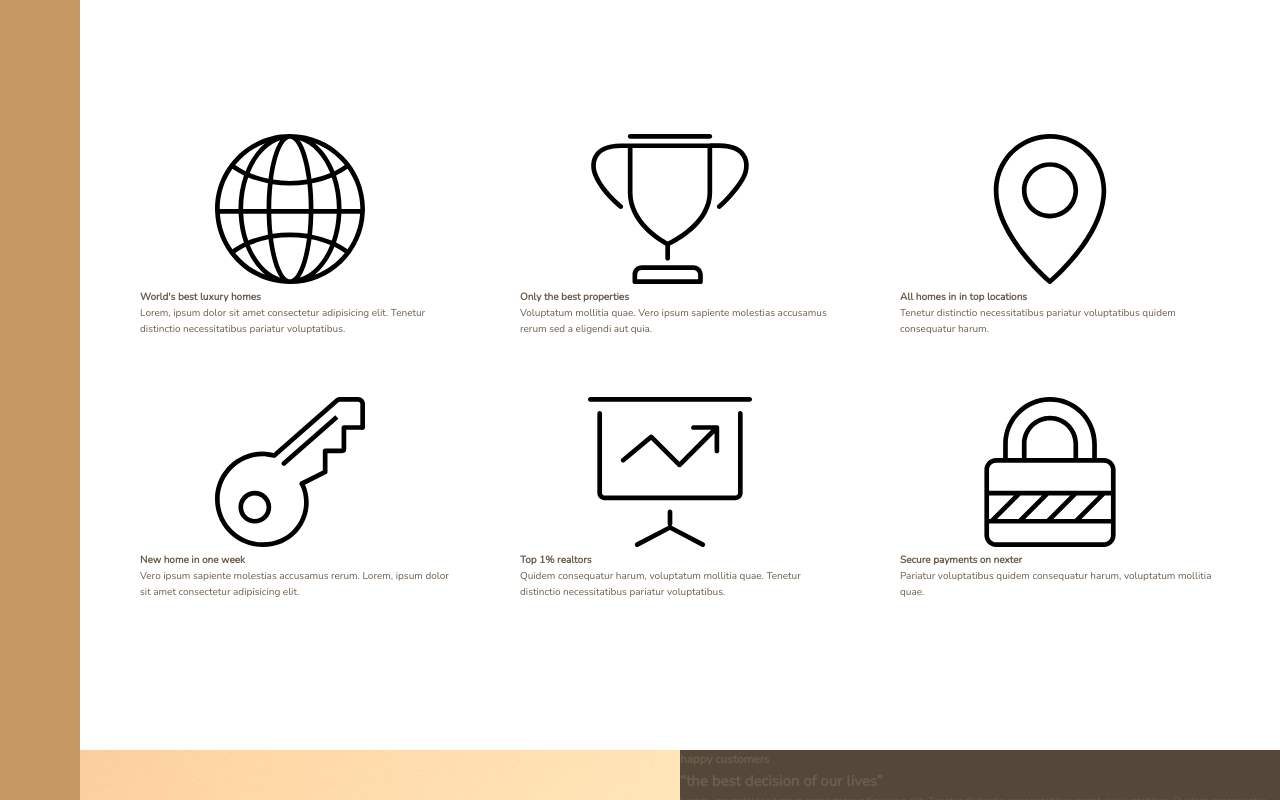
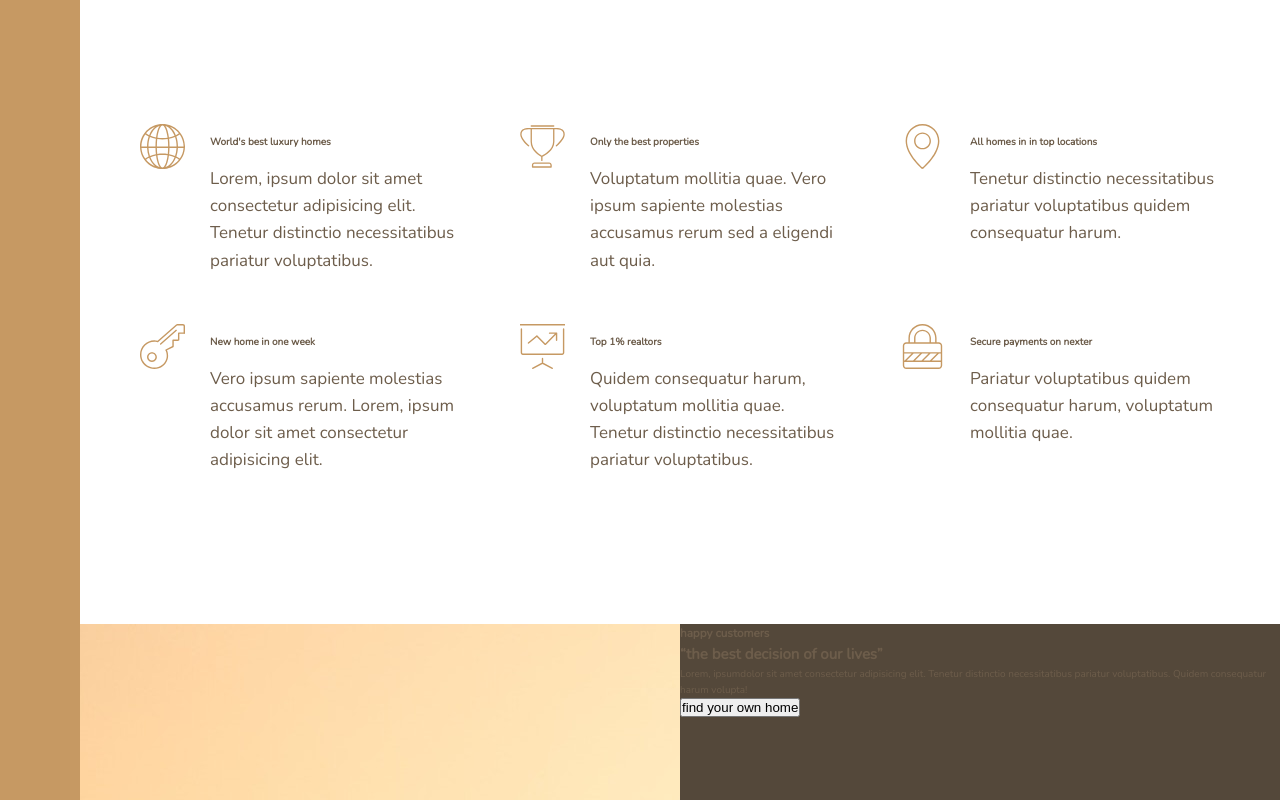
Before and after one commit to iamgraviteja/nexter, a website: page index.html in a window 1280 px wide. Shown: the part 656-1456 px from the top of the page. Drawn offline with nearby package versions, Linux system fonts and the light colour scheme; files that its build step writes are made by us from their sources.

Commit message:
Update _features.scss

```diff
--- a/sass/_features.scss
+++ b/sass/_features.scss
@@ -3,6 +3,26 @@
     margin: 15rem 0;
 
     display: grid;
-    grid-template-columns: repeat(3, 1fr);
+    grid-template-columns: repeat(auto-fit, minmax(25rem, 1fr));
     grid-gap: 6rem;
+    align-items: start;
 }
+
+.feature {
+    display: grid;
+    grid-template-columns: min-content 1fr;
+    grid-row-gap: 1.5rem;
+    grid-column-gap: 2.5rem;
+
+    &__icon {
+        fill: $color-primary;
+        width: 4.5rem;
+        height: 4.5rem;
+        grid-row: 1 / span 2;
+        transform: translateY(-1rem);
+    }
+
+    &__text {
+        font-size: 1.7rem;
+    }
+}
```
